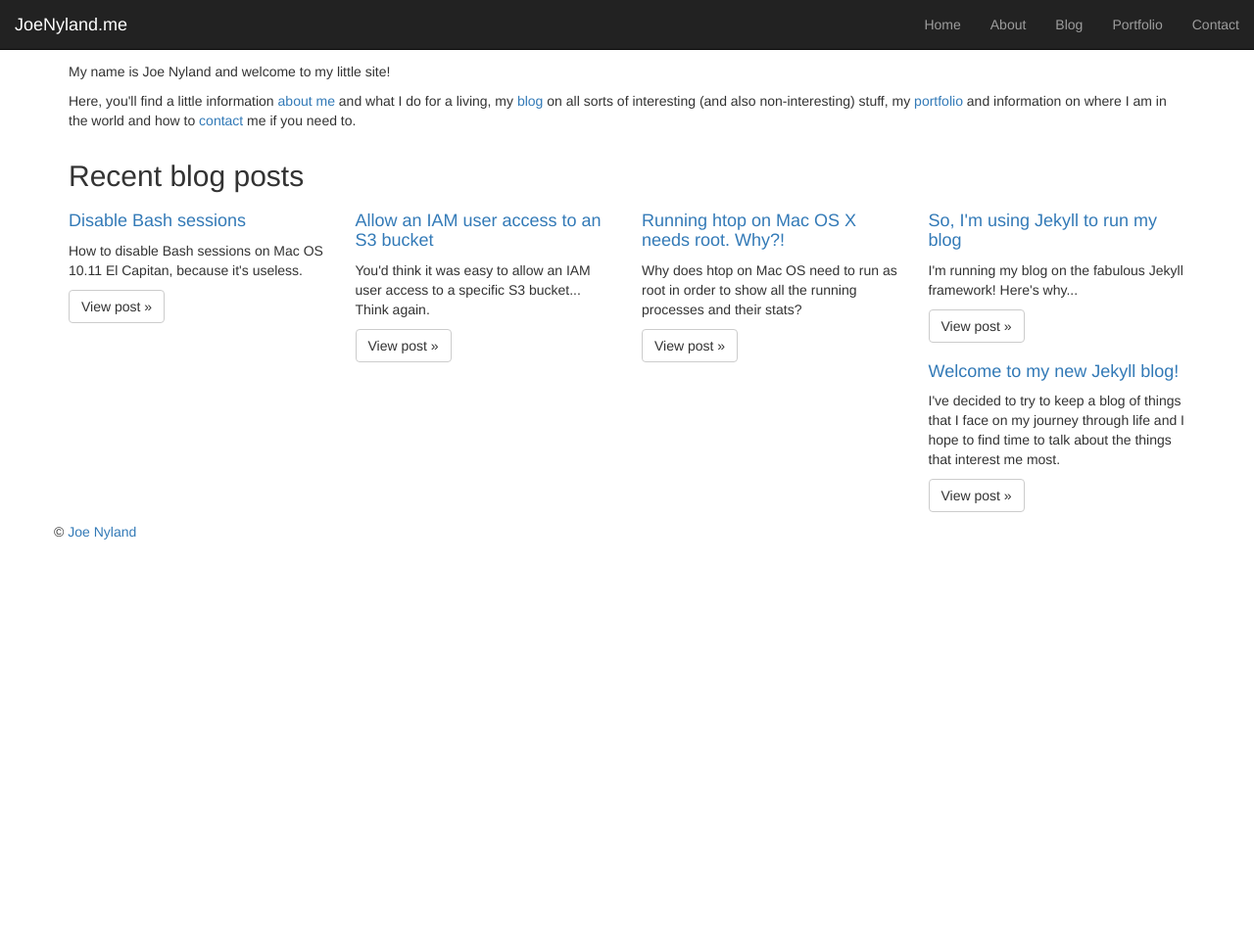
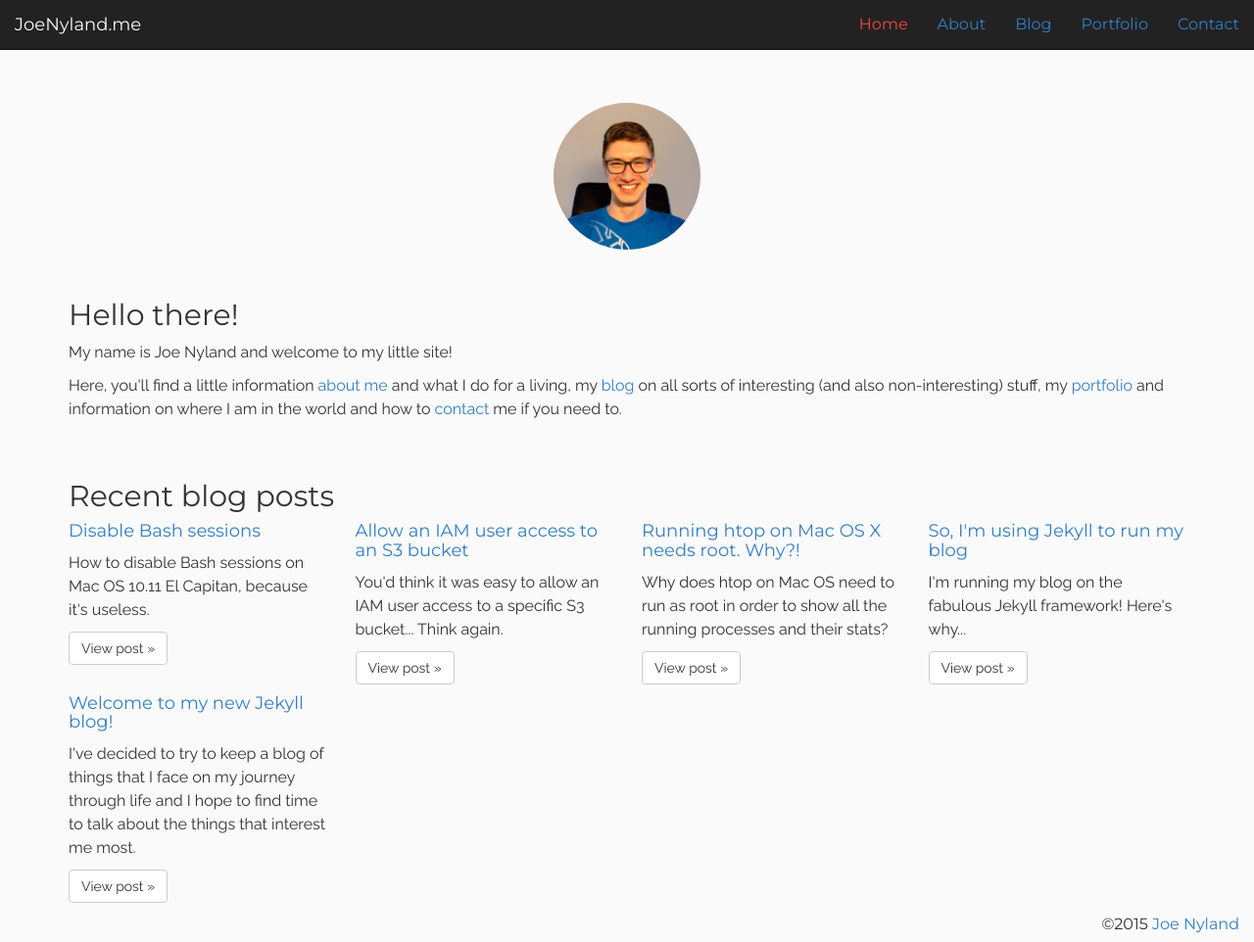
Before and after one commit to JoeNyland/joenyland.github.io, a Jekyll site: the page built from index.html, in a window 1280 px wide and 962 px high. Shown: the whole window at 98% size. Built offline with Jekyll 4.4.1, drawn with Linux system fonts in a browser that asks for light colours; nearby versions of some CDN libraries.

Commit message:
Remove uses of site.assets variable

```diff
--- a/_includes/css.html
+++ b/_includes/css.html
@@ -1,10 +1,10 @@
 <link rel="stylesheet" href="//cdnjs.cloudflare.com/ajax/libs/normalize/3.0.3/normalize.min.css">
 <link rel="stylesheet" href="//maxcdn.bootstrapcdn.com/bootstrap/3.3.4/css/bootstrap.min.css">
-<link rel="stylesheet" href="{{ 'main.min.css' | prepend: '/css/' | prepend: site.assets | prepend: site.baseurl }}">
+<link rel="stylesheet" href="{{ '/assets/css/main.min.css' | prepend: site.baseurl }}">
 
 {% if page.css %}
     {% for stylesheet in page.css %}
-        <link rel="stylesheet" href="{{ stylesheet.href | prepend: '/css/' | prepend: site.assets | prepend: site.baseurl }}">
+        <link rel="stylesheet" href="{{ stylesheet.href | prepend: site.baseurl }}">
     {% endfor %}
 {% endif %}
 
--- a/_includes/head.html
+++ b/_includes/head.html
@@ -7,23 +7,23 @@
     <meta name="author" content="{{ site.author }}">
     <meta name="description" content="{% if page.description %}{{ page.description | strip_html | strip_newlines | truncate: 160 }}{% else %}{{ site.description }}{% endif %}">
 
-    <link rel="shortcut icon" href="{{ '/img/favicon.ico' | prepend: site.assets | prepend: site.baseurl }}">
-    <link rel="apple-touch-icon" sizes="57x57" href="{{ '/img/apple-touch-icon-57x57.png' | prepend: site.assets | prepend: site.baseurl }}">
-    <link rel="apple-touch-icon" sizes="114x114" href="{{ '/img/apple-touch-icon-114x114.png' | prepend: site.assets | prepend: site.baseurl }}">
-    <link rel="apple-touch-icon" sizes="72x72" href="{{ '/img/apple-touch-icon-72x72.png' | prepend: site.assets | prepend: site.baseurl }}">
-    <link rel="apple-touch-icon" sizes="144x144" href="{{ '/img/apple-touch-icon-144x144.png' | prepend: site.assets | prepend: site.baseurl }}">
-    <link rel="apple-touch-icon" sizes="60x60" href="{{ '/img/apple-touch-icon-60x60.png' | prepend: site.assets | prepend: site.baseurl }}">
-    <link rel="apple-touch-icon" sizes="120x120" href="{{ '/img/apple-touch-icon-120x120.png' | prepend: site.assets | prepend: site.baseurl }}">
-    <link rel="apple-touch-icon" sizes="76x76" href="{{ '/img/apple-touch-icon-76x76.png' | prepend: site.assets | prepend: site.baseurl }}">
-    <link rel="apple-touch-icon" sizes="152x152" href="{{ '/img/apple-touch-icon-152x152.png' | prepend: site.assets | prepend: site.baseurl }}">
-    <link rel="icon" type="image/png" href="{{ '/img/favicon-196x196.png' sizes='196x196' | prepend: site.assets | prepend: site.baseurl }}">
-    <link rel="icon" type="image/png" href="{{ '/img/favicon-160x160.png' sizes='160x160' | prepend: site.assets | prepend: site.baseurl }}">
-    <link rel="icon" type="image/png" href="{{ '/img/favicon-96x96.png' sizes='96x96' | prepend: site.assets | prepend: site.baseurl }}">
-    <link rel="icon" type="image/png" href="{{ '/img/favicon-16x16.png' sizes='16x16' | prepend: site.assets | prepend: site.baseurl }}">
-    <link rel="icon" type="image/png" href="{{ '/img/favicon-32x32.png' sizes='32x32' | prepend: site.assets | prepend: site.baseurl }}">
+    <link rel="shortcut icon" href="{{ '/assets/img/favicon.ico' | prepend: site.baseurl }}">
+    <link rel="apple-touch-icon" sizes="57x57" href="{{ '/assets/img/apple-touch-icon-57x57.png' | prepend: site.baseurl }}">
+    <link rel="apple-touch-icon" sizes="114x114" href="{{ '/assets/img/apple-touch-icon-114x114.png' | prepend: site.baseurl }}">
+    <link rel="apple-touch-icon" sizes="72x72" href="{{ '/assets/img/apple-touch-icon-72x72.png' | prepend: site.baseurl }}">
+    <link rel="apple-touch-icon" sizes="144x144" href="{{ '/assets/img/apple-touch-icon-144x144.png' | prepend: site.baseurl }}">
+    <link rel="apple-touch-icon" sizes="60x60" href="{{ '/assets/img/apple-touch-icon-60x60.png' | prepend: site.baseurl }}">
+    <link rel="apple-touch-icon" sizes="120x120" href="{{ '/assets/img/apple-touch-icon-120x120.png' | prepend: site.baseurl }}">
+    <link rel="apple-touch-icon" sizes="76x76" href="{{ '/assets/img/apple-touch-icon-76x76.png' | prepend: site.baseurl }}">
+    <link rel="apple-touch-icon" sizes="152x152" href="{{ '/assets/img/apple-touch-icon-152x152.png' | prepend: site.baseurl }}">
+    <link rel="icon" type="image/png" href="{{ '/assets/img/favicon-196x196.png' sizes='196x196' | prepend: site.baseurl }}">
+    <link rel="icon" type="image/png" href="{{ '/assets/img/favicon-160x160.png' sizes='160x160' | prepend: site.baseurl }}">
+    <link rel="icon" type="image/png" href="{{ '/assets/img/favicon-96x96.png' sizes='96x96' | prepend: site.baseurl }}">
+    <link rel="icon" type="image/png" href="{{ '/assets/img/favicon-16x16.png' sizes='16x16' | prepend: site.baseurl }}">
+    <link rel="icon" type="image/png" href="{{ '/assets/img/favicon-32x32.png' sizes='32x32' | prepend: site.baseurl }}">
     <meta name="msapplication-TileColor" content="#323232">
-    <meta name="msapplication-TileImage" content="{{ '/img/mstile-144x144.png' | prepend: site.assets | prepend: site.baseurl }}">
-    <meta name="msapplication-config" content="{{ '/img/browserconfig.xml' | prepend: site.assets | prepend: site.baseurl }}">
+    <meta name="msapplication-TileImage" content="{{ '/assets/img/mstile-144x144.png' | prepend: site.baseurl }}">
+    <meta name="msapplication-config" content="{{ '/assets/img/browserconfig.xml' | prepend: site.baseurl }}">
 
     {% include css.html %}
 
--- a/_includes/js.html
+++ b/_includes/js.html
@@ -1,10 +1,10 @@
 <script src="//code.jquery.com/jquery-1.11.3.min.js"></script>
 <script src="//maxcdn.bootstrapcdn.com/bootstrap/3.3.4/js/bootstrap.min.js"></script>
-<script src="{{ 'main.js' | prepend: '/js/' | prepend: site.assets | prepend: site.baseurl }}"></script>
+<script src="{{ '/assets/js/main.js' | prepend: site.baseurl }}"></script>
 
 {% if page.scripts %}
     {% for script in page.scripts %}
-        <script src="{{ script.src | prepend: '/js/' | prepend: site.assets | prepend: site.baseurl }}"></script>
+        <script src="{{ script.src | prepend: site.baseurl }}"></script>
     {% endfor %}
 {% endif %}
 
--- a/about/index.html
+++ b/about/index.html
@@ -4,7 +4,7 @@
 description: "A little bit about me, what I do for a living and for fun."
 id: about
 css:
-  - href: about.min.css
+  - href: /assets/css/about.min.css
 ---
 
 <div class="container">
--- a/index.html
+++ b/index.html
@@ -2,7 +2,7 @@
 layout: page
 id: home
 css:
-  - href: home.min.css
+  - href: /assets/css/home.min.css
 ---
 
 <div class="container container-fluid">
--- a/portfolio/index.html
+++ b/portfolio/index.html
@@ -4,7 +4,7 @@
 description: "A showcase of my past and current work."
 id: portfolio
 css:
-  - href: portfolio.min.css
+  - href: /assets/css/portfolio.min.css
 ---
 
 <div class="container container-fluid">
```
